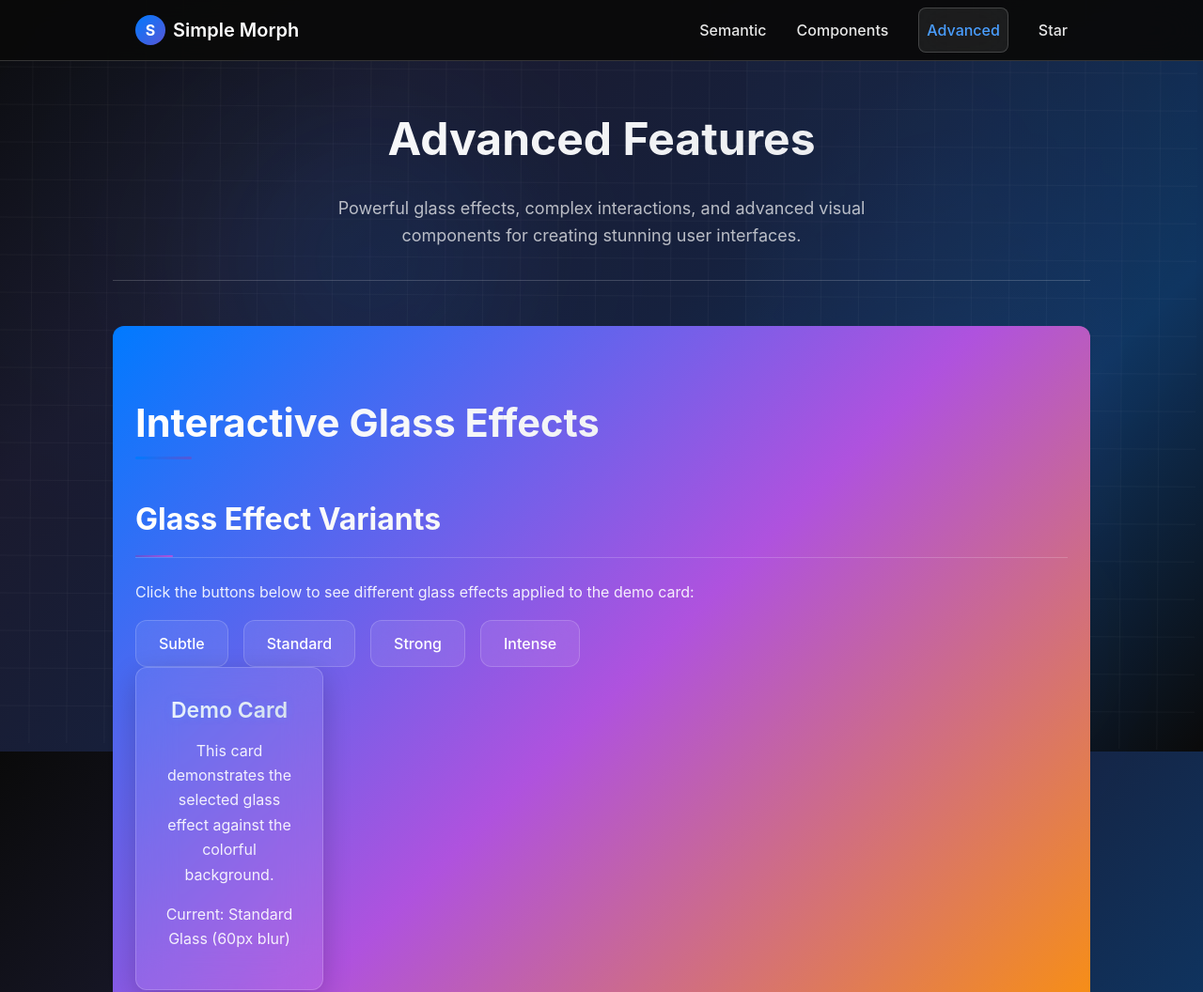
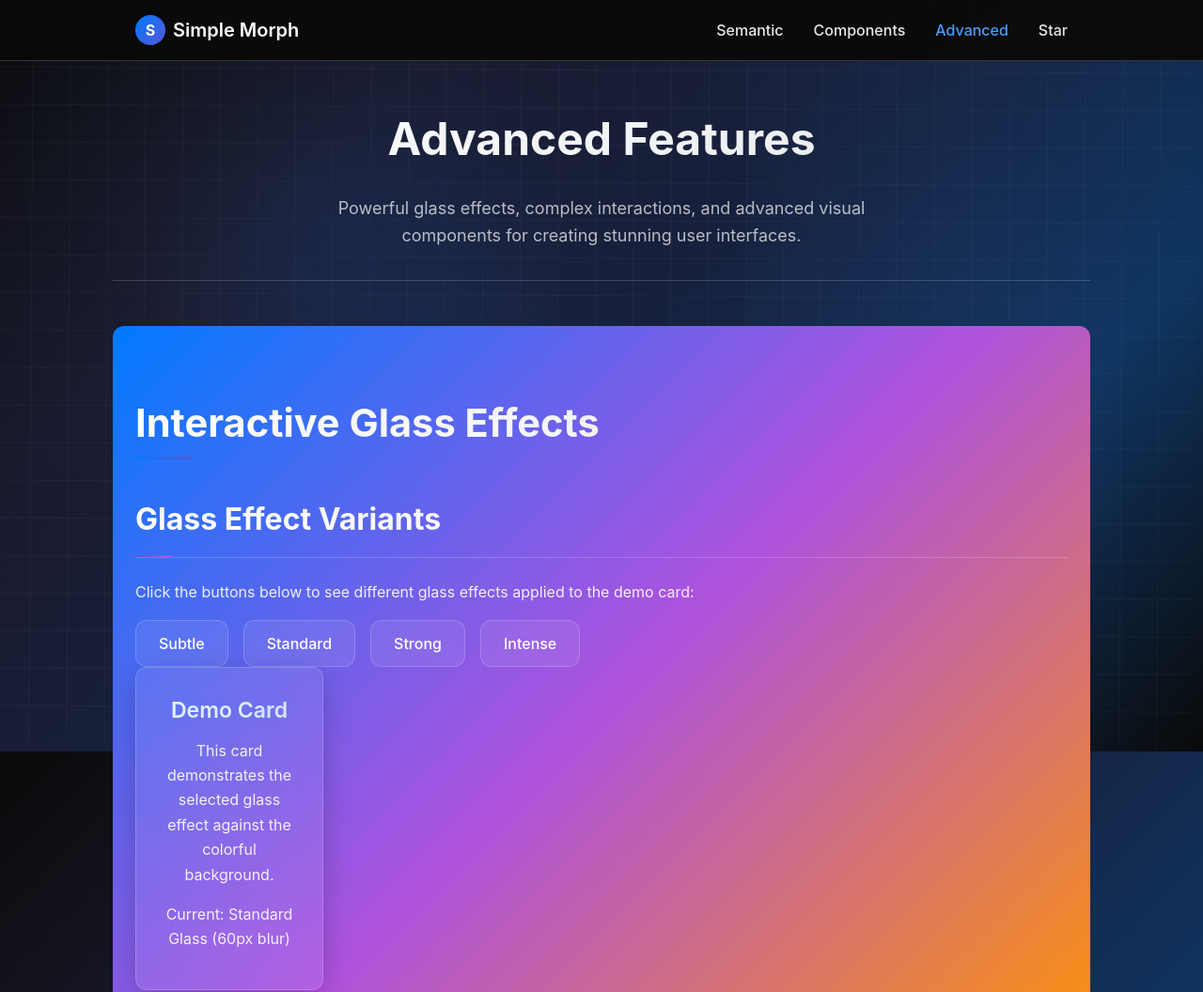
Before and after one commit to davidteren/simple_morph, a website built with Vite: page advanced.html in a window 1280 px wide. Shown: the top 1056 px of the page at 94% size. Built offline with nearby package versions, Linux system fonts and the light colour scheme.

Commit message:
🎨 FIX: Remove button borders from navbar links and implement proper active states
- Remove hardcoded 'active' classes from all HTML files
- Replace button-like active styling with subtle color + underline approach
- Add JavaScript automatic active state detection based on current page
- Update CSS for clean navigation appearance:
  * .navbar-nav a.active now uses color + ::after underline
  * Removed glassmorphism background, borders, and padding from active links
  * Maintains visual hierarchy without button-like appearance

- Verified with Playwright screenshots across all pages:
  * Semantic page: Clean blue highlight with underline
  * Components page: Proper active state detection
  * Advanced page: Consistent styling and functionality

Navigation now provides clear visual feedback without the intrusive
button borders that were making links look like UI controls.

```diff
--- a/advanced.html
+++ b/advanced.html
@@ -20,7 +20,7 @@
             <ul>
                 <li><a href="index.html">Semantic</a></li>
                 <li><a href="components.html">Components</a></li>
-                <li><a href="advanced.html" class="active">Advanced</a></li>
+                <li><a href="advanced.html">Advanced</a></li>
                 <li>
                     <a class="github-button" href="https://github.com/davidteren/simple_morph" data-color-scheme="dark" data-icon="octicon-star" data-size="large" aria-label="Star davidteren/simple_morph on GitHub">Star</a>
                 </li>
--- a/simple-morph.css
+++ b/simple-morph.css
@@ -1994,11 +1994,18 @@ select {
 /* Navigation Active States */
 .navbar-nav a.active {
   color: var(--accent-primary);
-  background: var(--glass-bg);
-  backdrop-filter: blur(var(--glass-blur));
-  border-radius: var(--border-radius-small);
-  padding: var(--spacing-xs) var(--spacing-sm);
-  border: 1px solid var(--glass-border);
+  position: relative;
+}
+
+.navbar-nav a.active::after {
+  content: '';
+  position: absolute;
+  bottom: -2px;
+  left: 0;
+  right: 0;
+  height: 2px;
+  background: var(--accent-primary);
+  border-radius: 1px;
 }
 
 .mobile-menu a.active {
--- a/simple-morph.js
+++ b/simple-morph.js
@@ -21,6 +21,7 @@
     // Initialize the framework
     init() {
       this.setupMobileMenu();
+      this.setupNavigationActiveStates();
       this.setupSmoothScrolling();
       this.setupAnimations();
       this.setupInteractiveElements();
@@ -65,6 +66,27 @@
         if (e.target === mobileMenu) {
           mobileMenu.classList.remove('open');
           document.body.style.overflow = '';
+        }
+      });
+    },
+
+    // Set active navigation state based on current page
+    setupNavigationActiveStates() {
+      const currentPath = window.location.pathname;
+      const currentPage = currentPath.split('/').pop() || 'index.html';
+
+      // Remove any existing active classes
+      document.querySelectorAll('.navbar-nav a, .mobile-menu a').forEach(link => {
+        link.classList.remove('active');
+      });
+
+      // Add active class to current page links
+      document.querySelectorAll('.navbar-nav a, .mobile-menu a').forEach(link => {
+        const linkHref = link.getAttribute('href');
+        if (linkHref === currentPage ||
+            (currentPage === '' && linkHref === 'index.html') ||
+            (currentPage === 'index.html' && linkHref === 'index.html')) {
+          link.classList.add('active');
         }
       });
     },
```
Also changed, not shown: components.html (+1 -1 lines), index.html (+1 -1 lines).
